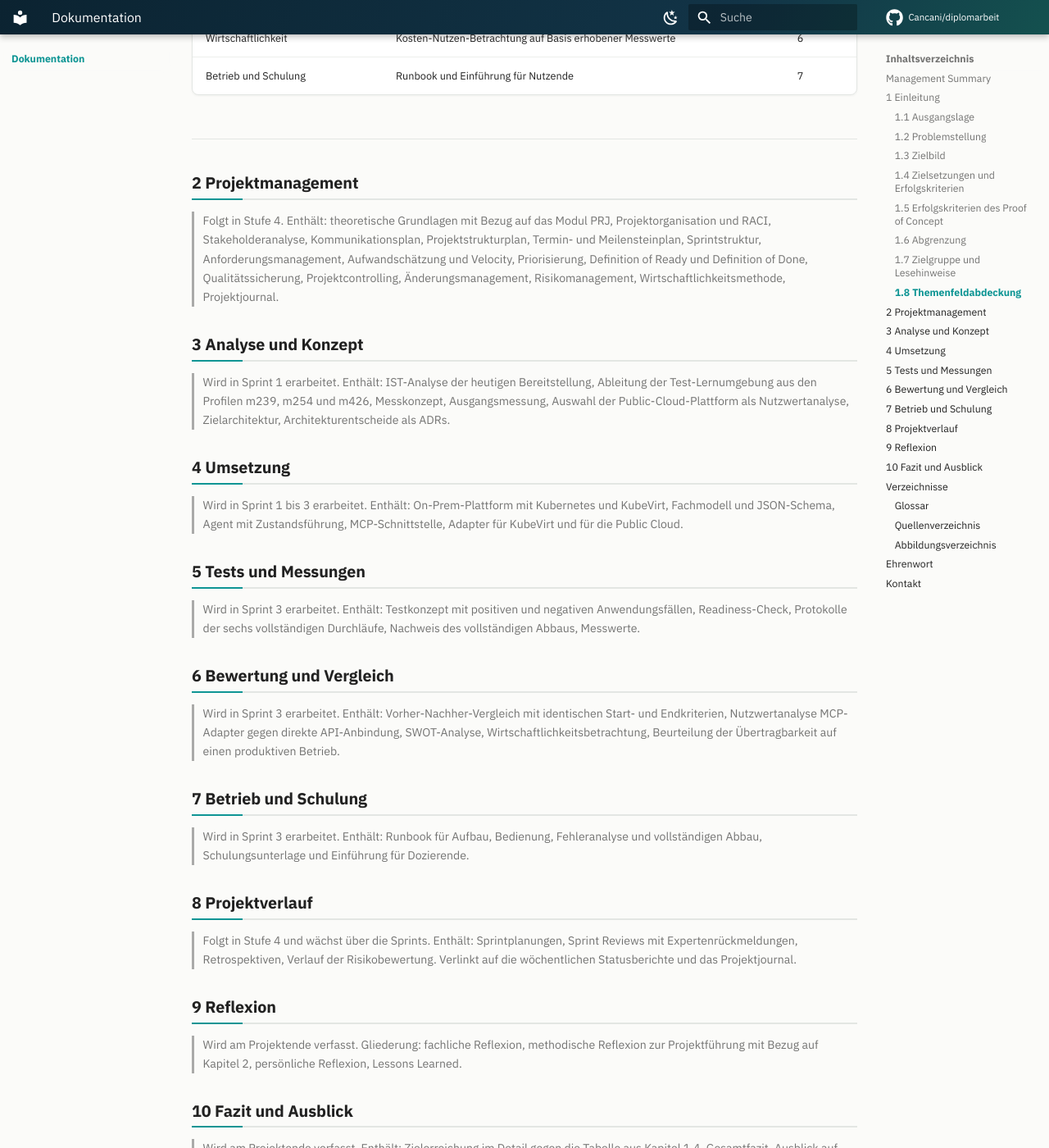
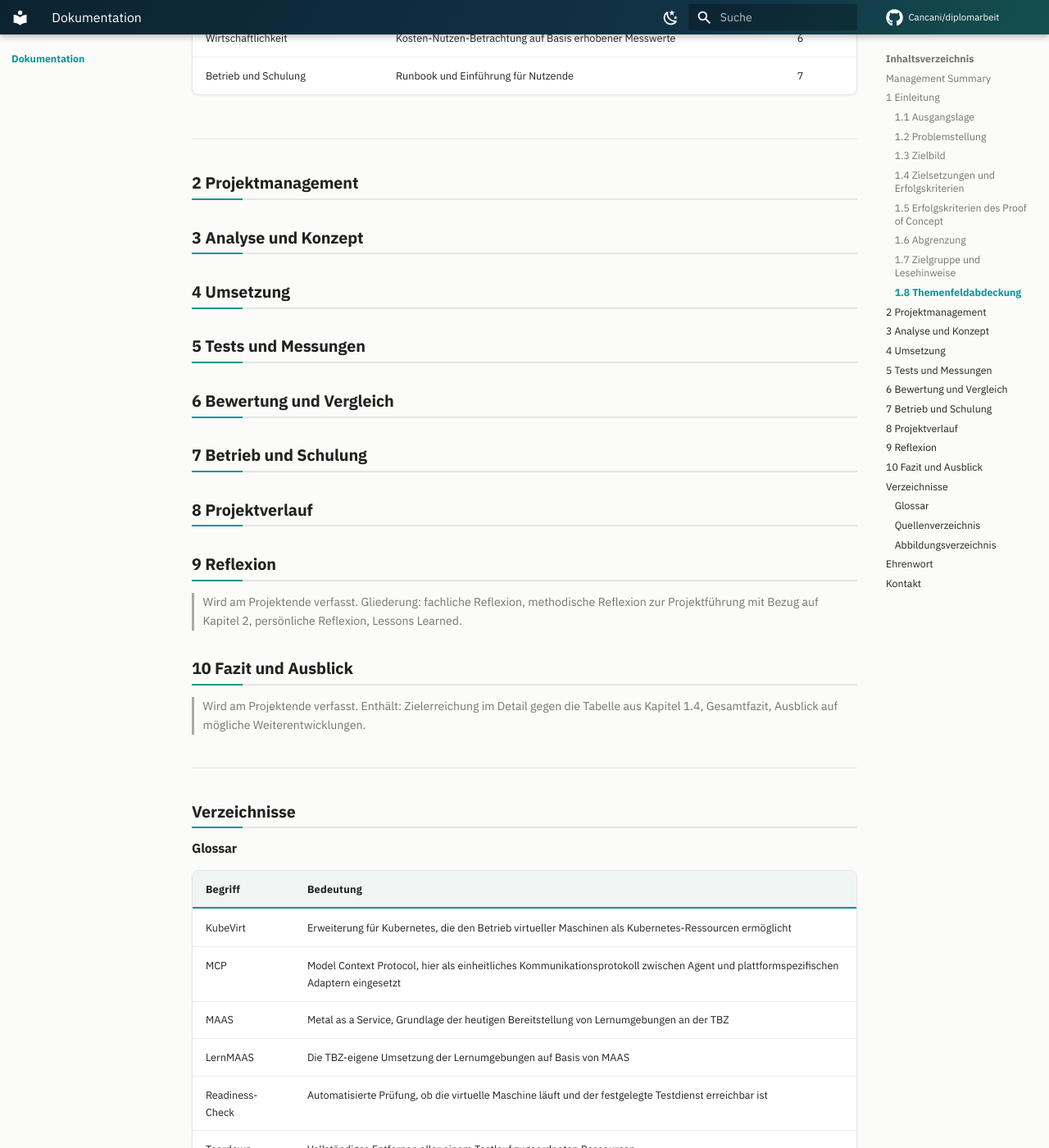
Before and after one commit to Cancani/diplomarbeit, an MkDocs documentation site: the page built from docs/dokumentation.md, in a window 1280 px wide and 1400 px high, scrolled down 4291 px. Shown: the whole window at 82% size. Built offline with MkDocs 1.6.1 and Material for MkDocs 9.7.7, drawn with Linux system fonts in a browser that asks for light colours; comment, search, counter and statistics services are not loaded.

Commit message:
docs(add): corrections

```diff
--- a/docs/dokumentation.md
+++ b/docs/dokumentation.md
@@ -105,31 +105,31 @@ Die Dokumentation richtet sich an die beiden Experten, an den Informatikdienst d
 
 ## 2 Projektmanagement
 
-> Folgt in Stufe 4. Enthält: theoretische Grundlagen mit Bezug auf das Modul PRJ, Projektorganisation und RACI, Stakeholderanalyse, Kommunikationsplan, Projektstrukturplan, Termin- und Meilensteinplan, Sprintstruktur, Anforderungsmanagement, Aufwandschätzung und Velocity, Priorisierung, Definition of Ready und Definition of Done, Qualitätssicherung, Projektcontrolling, Änderungsmanagement, Risikomanagement, Wirtschaftlichkeitsmethode, Projektjournal.
+
 
 ## 3 Analyse und Konzept
 
-> Wird in Sprint 1 erarbeitet. Enthält: IST-Analyse der heutigen Bereitstellung, Ableitung der Test-Lernumgebung aus den Profilen m239, m254 und m426, Messkonzept, Ausgangsmessung, Auswahl der Public-Cloud-Plattform als Nutzwertanalyse, Zielarchitektur, Architekturentscheide als ADRs.
+
 
 ## 4 Umsetzung
 
-> Wird in Sprint 1 bis 3 erarbeitet. Enthält: On-Prem-Plattform mit Kubernetes und KubeVirt, Fachmodell und JSON-Schema, Agent mit Zustandsführung, MCP-Schnittstelle, Adapter für KubeVirt und für die Public Cloud.
+
 
 ## 5 Tests und Messungen
 
-> Wird in Sprint 3 erarbeitet. Enthält: Testkonzept mit positiven und negativen Anwendungsfällen, Readiness-Check, Protokolle der sechs vollständigen Durchläufe, Nachweis des vollständigen Abbaus, Messwerte.
+
 
 ## 6 Bewertung und Vergleich
 
-> Wird in Sprint 3 erarbeitet. Enthält: Vorher-Nachher-Vergleich mit identischen Start- und Endkriterien, Nutzwertanalyse MCP-Adapter gegen direkte API-Anbindung, SWOT-Analyse, Wirtschaftlichkeitsbetrachtung, Beurteilung der Übertragbarkeit auf einen produktiven Betrieb.
+
 
 ## 7 Betrieb und Schulung
 
-> Wird in Sprint 3 erarbeitet. Enthält: Runbook für Aufbau, Bedienung, Fehleranalyse und vollständigen Abbau, Schulungsunterlage und Einführung für Dozierende.
+
 
 ## 8 Projektverlauf
 
-> Folgt in Stufe 4 und wächst über die Sprints. Enthält: Sprintplanungen, Sprint Reviews mit Expertenrückmeldungen, Retrospektiven, Verlauf der Risikobewertung. Verlinkt auf die wöchentlichen Statusberichte und das Projektjournal.
+
 
 ## 9 Reflexion
 
```
Also changed, not shown: README.md (+0 -7 lines).
